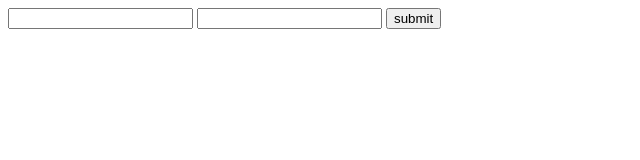
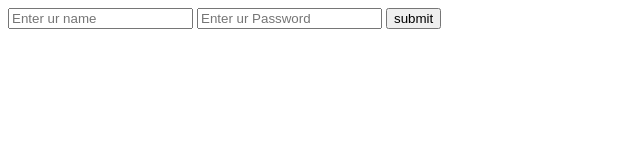
Before and after one commit to Anish-Rawat/Sample_Collab, a plain HTML site: page index.html in a window 1280 px wide. Shown: the whole page, without its empty margins (0-640 px from the left). Drawn offline with Linux system fonts and the light colour scheme.

Commit message:
Again Added PlaceHolder

```diff
--- a/index.html
+++ b/index.html
@@ -8,9 +8,10 @@
 </head>
 <body>
     <form action="">
-        <input type="text">
-        <input type="text">
+        <input type="text" placeholder="Enter ur name">
+        <input type="text" placeholder="Enter ur Password">
         <input type="button" value="submit">
     </form>
+
 </body>
 </html>
```
